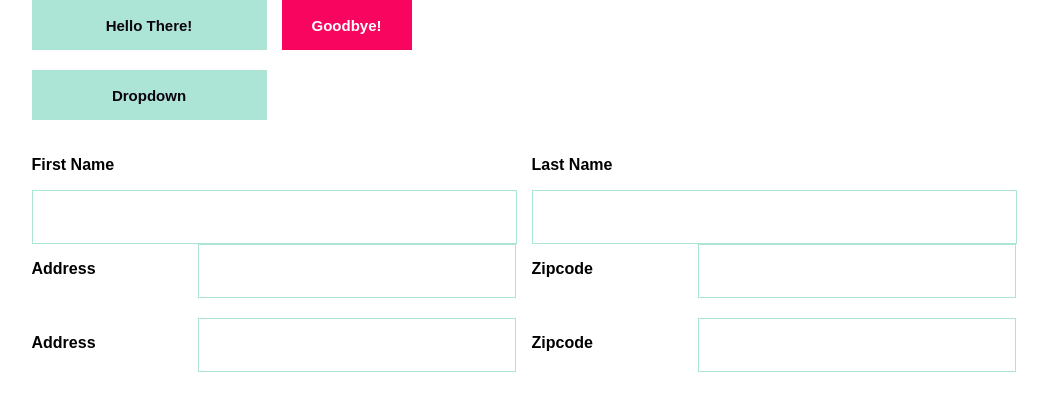
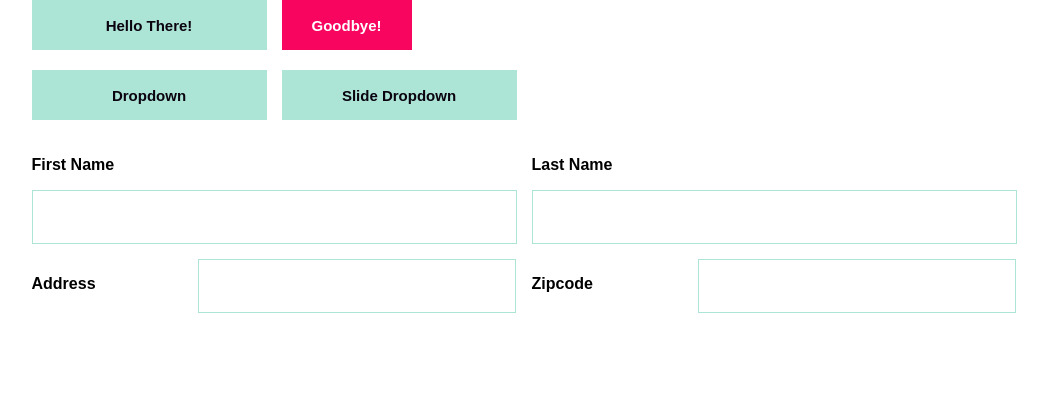
Before and after one commit to keeleycarrigan/archaeopteri.css, a website: page demo/index.html in a window 1280 px wide. Shown: the whole page, without its empty margins (116-1164 px from the left). Drawn offline with Linux system fonts and the light colour scheme.

Commit message:
Form & CSS Dropdown Refactoring

```diff
--- a/demo/index.html
+++ b/demo/index.html
@@ -19,8 +19,19 @@
 	<div class="row">
 		<div class="md-col-3">
 			<div class="dropdown">
-				<input type="checkbox" name="what-what" id="what-what" />
-				<label for="what-what">Dropdown</label>
+				<input type="checkbox" name="drop-1" id="drop-1" />
+				<label for="drop-1" class="btn">Dropdown</label>
+				<ul class="dropdown-list">
+					<li><a href="#">something</a></li>
+					<li><a href="#">something</a></li>
+					<li><a href="#">something</a></li>
+				</ul>
+			</div>
+		</div>
+		<div class="md-col-3">
+			<div class="dropdown-slide">
+				<input type="checkbox" name="drop-2" id="drop-2" />
+				<label for="drop-2" class="btn">Slide Dropdown</label>
 				<ul class="dropdown-list">
 					<li><a href="#">something</a></li>
 					<li><a href="#">something</a></li>
@@ -65,31 +76,5 @@
 			</div>
 		</form>
 	</div>
-	<div class="row">
-		<form action="#" class="sm-col-12 inline-label">
-			<div class="row">
-				<div class="sm-col-12 md-col-6">
-					<div class="row">
-						<div class="sm-col-4">
-							<label for="address">Address</label>
-						</div>
-						<div class="sm-col-8">
-							<input type="text" name="address" id="address">
-						</div>
-					</div>
-				</div>
-				<div class="sm-col-12 md-col-6">
-					<div class="row">
-						<div class="sm-col-4">
-							<label for="zipcode">Zipcode</label>
-						</div>
-						<div class="sm-col-8">
-							<input type="text" name="zipcode" id="zipcode">
-						</div>
-					</div>
-				</div>
-			</div>
-		</form>
-	</div>
 </body>
 </html>
--- a/scss/dropdowns.scss
+++ b/scss/dropdowns.scss
@@ -1,9 +1,5 @@
 .dropdown {
 	position: relative;
-
-	label {
-		@extend .btn;
-	}
 
 	input {
 		display: none;
@@ -16,6 +12,7 @@
 
 			+ label {
 				background-color: $main-btn-hover;
+			}
 		}
 	}
 }
@@ -54,6 +51,23 @@
 			background-color: $main-btn-hover;
 		}
 	}
+}
+
+.dropdown-slide {
+	@extend .dropdown;
+
+	input {
+		&:checked {
+			~ .dropdown-list {
+				max-height: 1000%;
+			}
+		}
+	}
+
+	.dropdown-list {
+		max-height: 0;
+		display: block;
+		transition: max-height 300ms linear;
 	}
 }
 // $sd-btn-height: 3rem;
--- a/scss/forms.scss
+++ b/scss/forms.scss
@@ -11,6 +11,7 @@ form {
 		@include button-height($main-btn-height, 15);
 		@include rem-calc(padding-left, 10);
 		@include rem-calc(padding-right, 10);
+		@include rem-calc(margin-bottom, 15);
 		border: 1px solid $main-btn-color;
 	}
 
```
Also changed, not shown: demo/css/archaeopteri.css. Lines whose indentation alone changed are shown as unchanged.
